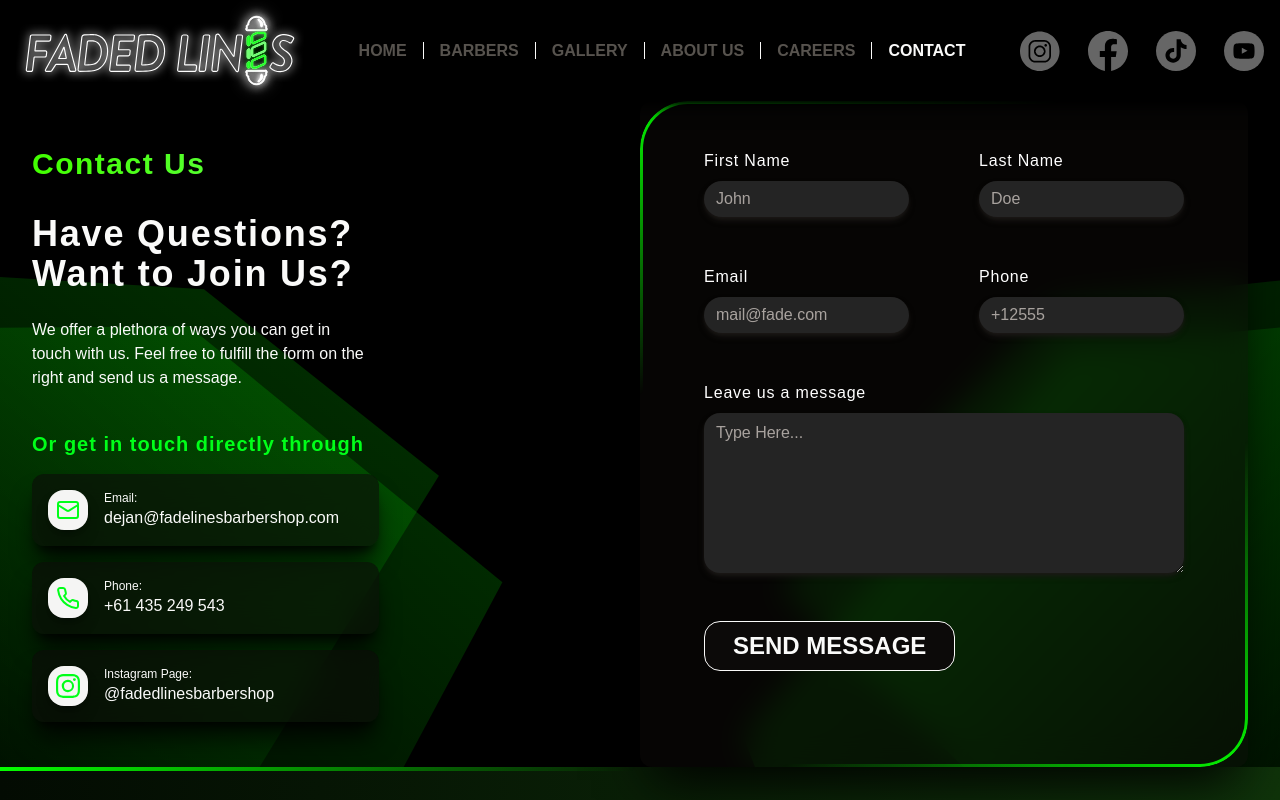
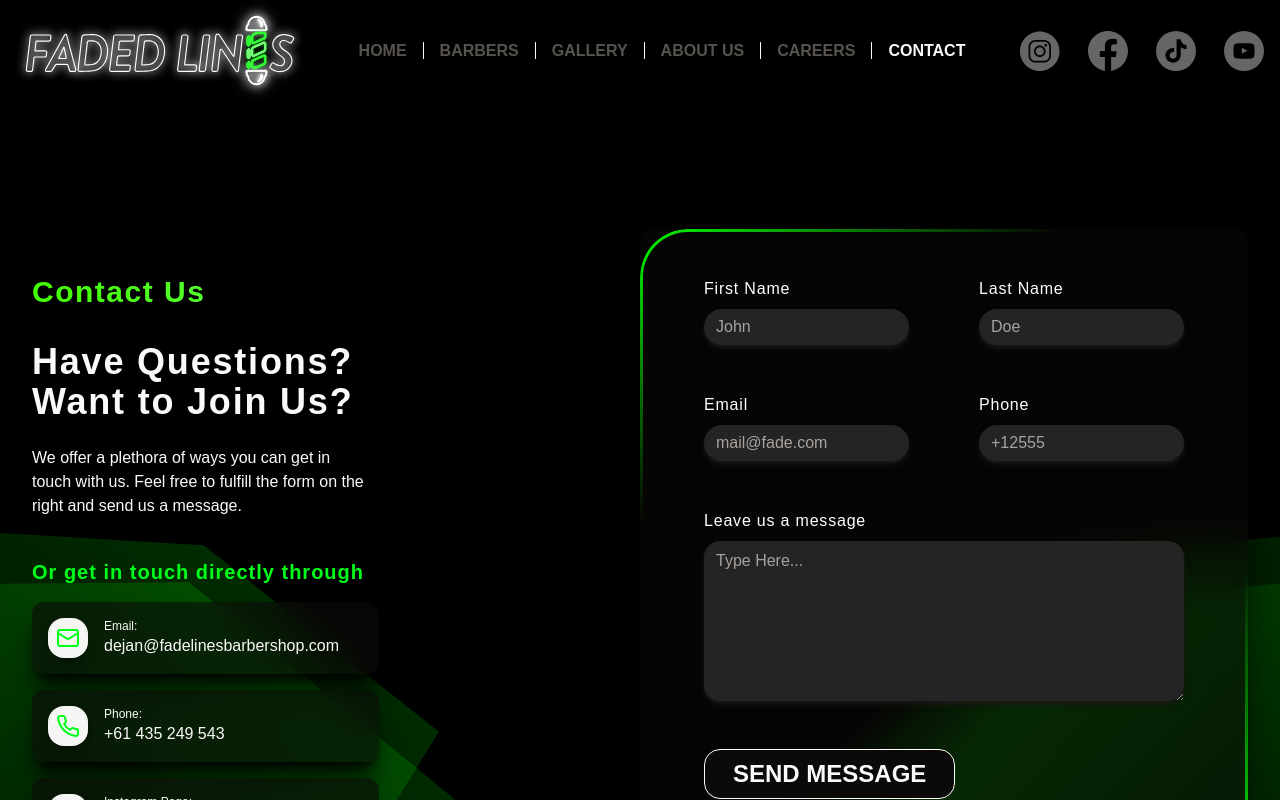
Before and after one commit to muhzulzidan/milkiyano-barber, a React (Vite) app: page /contact in a window 1280 px wide. Shown: the top 800 px of the page. Built offline with nearby package versions, Linux system fonts and the light colour scheme.

Commit message:
refactor: Update button styles for careers and contact forms

```diff
--- a/src/pages/careers.tsx
+++ b/src/pages/careers.tsx
@@ -139,7 +139,7 @@ export default function Careers() {
                                             </FormItem>
                                         )}
                                     />
-                                    <Button className="bg-stone-950 text-stone-50 border border-stone-50 hover:bg-stone-50 hover:text-stone-950 rounded-full w-fit px-8 mt-12 md:mt-6 font-extrabold justify-self-center lg:justify-self-start hover:bg-clip-border transform hover:scale-110 transition-transform duration-400 ease-in-out hover:shadow-sm " type="submit">CONTINUE</Button>
+                                    <Button className="bg-stone-950 text-stone-50 border border-stone-50 hover:bg-stone-50 hover:text-stone-950 rounded-full w-fit px-8 mt-12 md:mt-6 font-extrabold justify-self-center lg:justify-self-start hover:bg-clip-border transform hover:scale-110  transition-transform duration-500 delay-75 ease-in-out hover:shadow-sm " type="submit">CONTINUE</Button>
                                 </form>
                             </Form>
 
--- a/src/pages/contact.tsx
+++ b/src/pages/contact.tsx
@@ -137,7 +137,7 @@ export default function Contacts() {
                     </AlertDialogContent>
                 </AlertDialog>
 
-                <div className="container md:min-h-[80vh] md:my-0  flex flex-col md:flex-row md:justify-between md:items-center md:flex ">
+                <div className="container md:min-h-[80vh] pb-12 md:py-32 md:my-0  flex flex-col md:flex-row md:justify-between md:items-center md:flex ">
                     <section className=" w-full md:w-5/12  relative flex flex-col items-center text-center pt-12 pb-0 md:py-0 md:text-start md:justify-start md:items-start">
                         <div className="w-full px-4 md:px-0 py-8 md:pb-10 md:pt-0  flex flex-col gap-4 justify-center items-center md:text-start md:justify-start md:items-start">
                             <h3 className="text-5xl md:text-3xl font-extrabold w-full  mx-auto md:m-0 text-transparent bg-gradient-to-r from-[#42FF00]  to-[#79FF86] bg-clip-text md:pb-2 tracking-wider">Contact Us</h3>
@@ -266,7 +266,7 @@ export default function Contacts() {
                                         )}
                                     />
                                 </div>
-                                <Button variant={"ghost"} type="submit" className=" w-fit rounded-full text-stone-50 bg-stone-950 uppercase font-bold hover:bg-stone-50 hover:text-stone-950  hover:bg-clip-border transform hover:scale-110 transition-transform duration-400 ease-in-out hover:shadow-sm    md:text-2xl md:px-7 md:py-6 md:rounded-2xl border border-stone-50" >Send Message</Button>
+                                <Button variant={"ghost"} type="submit" className=" w-fit rounded-full text-stone-50 bg-stone-950 uppercase font-bold hover:bg-stone-50 hover:text-stone-950  hover:bg-clip-border transform hover:scale-110 transition-transform duration-500 ease-in-out hover:shadow-sm    md:text-2xl md:px-7 md:py-6 md:rounded-2xl border border-stone-50" >Send Message</Button>
                             </form>
                         </Form>
                     </section>
```
